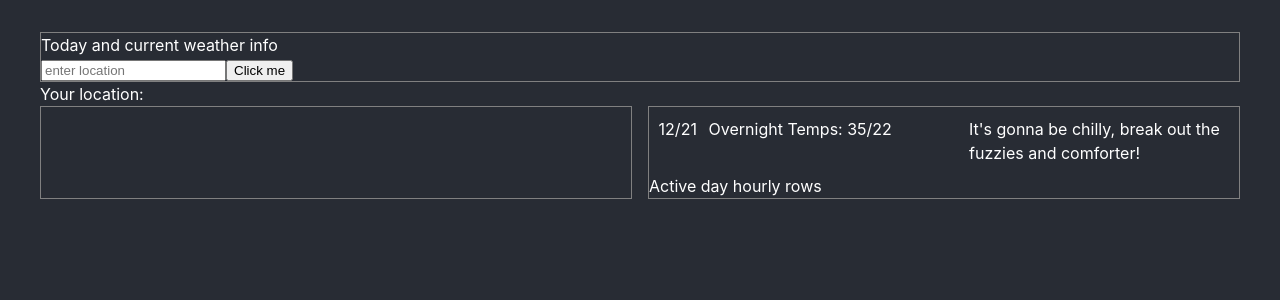
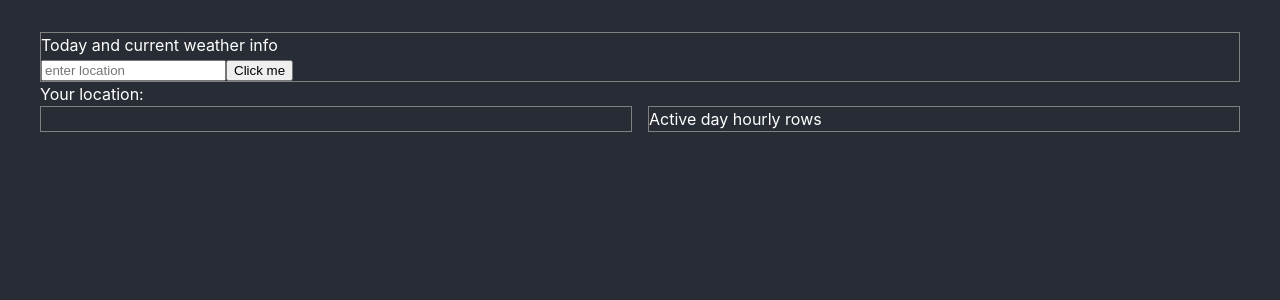
Before and after one commit to jase-d-ace/sleepy-weather, a React (Create React App) app: page / in a window 1280 px wide. Shown: the top 300 px of the page. Built offline with nearby package versions, Linux system fonts and the light colour scheme.

Commit message:
Root: add state for active day overnights and pass

```diff
--- a/src/App.js
+++ b/src/App.js
@@ -77,6 +77,7 @@ function App() {
 
                 // array of objects that has already compared the highs and lows of the array, and has returned the highest and lowest temp of the comparisons
                 setOvernights(getOvernightMetrics(drilledDown));
+                setActiveDayOvernights(getOvernightMetrics(drilledDown)[0])
             }
         }
     }, [responseData]);
@@ -116,27 +117,14 @@ function App() {
                         }
                     </div>
                     <div className="WeatherApp__day">
-                        <div className="DailyCard">
-                            <div className="DailyCard__summary">
-                                <div className="summary-date">
-                                    12/21
-                                </div>
-                                <div className="summary-overnights">
-                                    Overnight Temps: 35/22
-                                </div>
-                                <div className="summary-advice">
-                                    It's gonna be chilly, break out the fuzzies and comforter!
-                                </div>
-                            </div>
-                        </div>
 
                         <div>
                             Active day hourly rows
                         </div>
-                        {/* {
+                        {
                             overnights &&
-                            <DailyCard {...activeDay} />
-                        } */}
+                            <DailyCard {...activeDay} {...activeDayOvernights} />
+                        }
 
                     </div>
                 </div>
```
